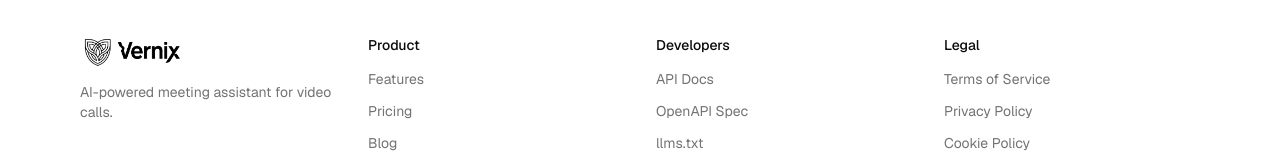
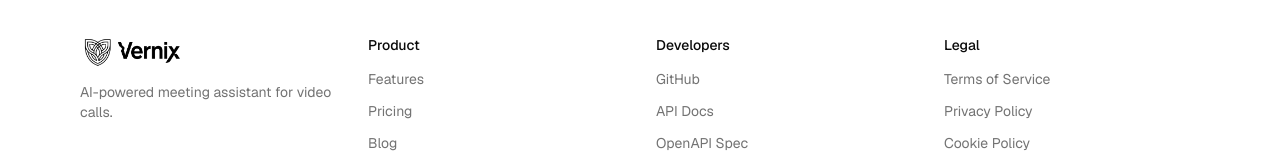
Before and after one commit to timborovkov/Vernix, a Next.js app: page / in a window 1280 px wide. Shown: the part 4435-4595 px from the top of the page. Built offline with nearby package versions, Linux system fonts and the light colour scheme; no server answers.

Commit message:
Add Github repository link to the website footer

```diff
--- a/src/components/marketing/site-footer.tsx
+++ b/src/components/marketing/site-footer.tsx
@@ -12,6 +12,7 @@ const PRODUCT_LINKS = [
 ];
 
 const DEVELOPER_LINKS = [
+  { href: "https://github.com/timborovkov/Vernix", label: "GitHub" },
   { href: "/docs", label: "API Docs" },
   { href: "/api/v1/openapi.json", label: "OpenAPI Spec" },
   { href: "/llms.txt", label: "llms.txt" },
```
